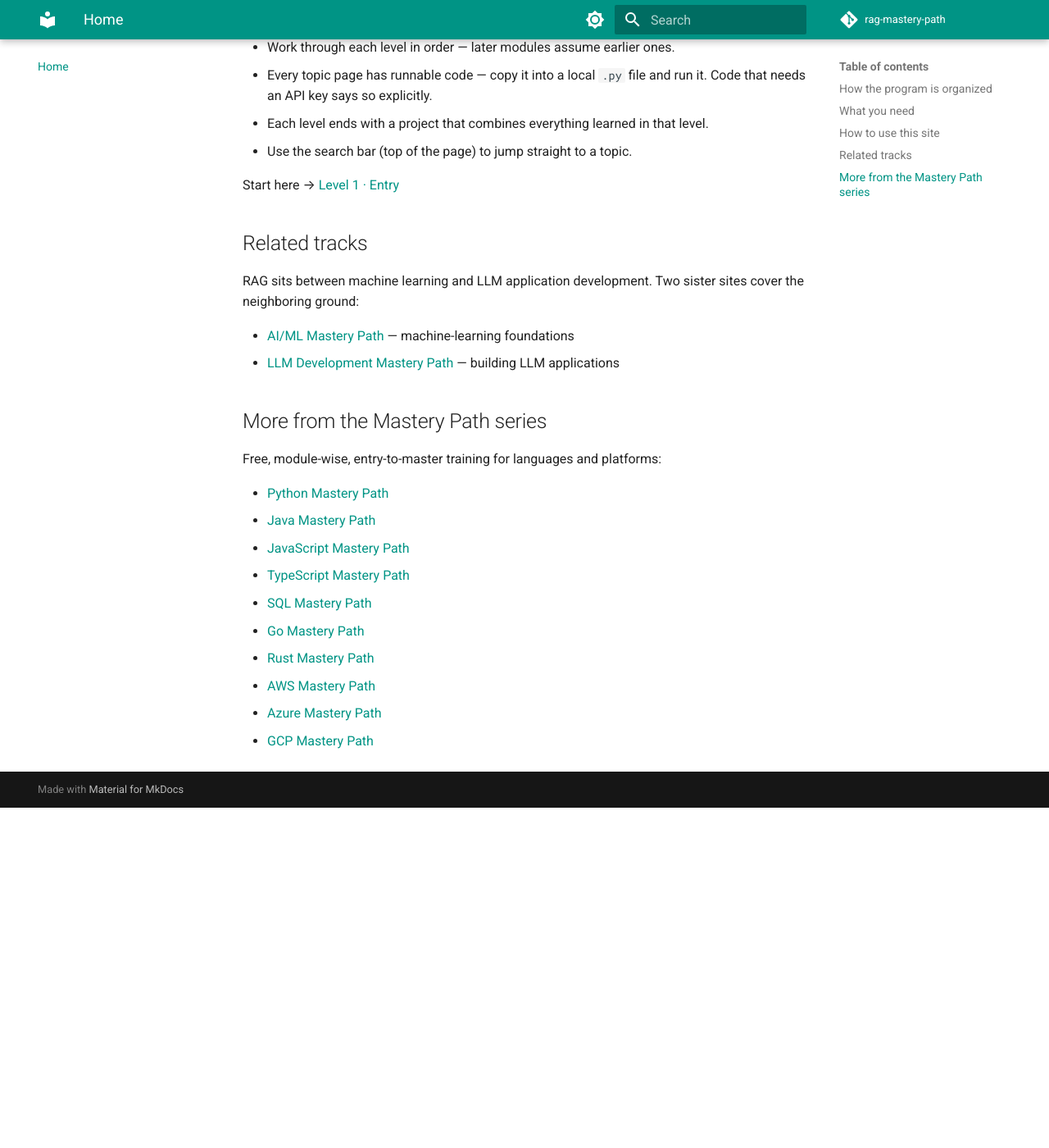
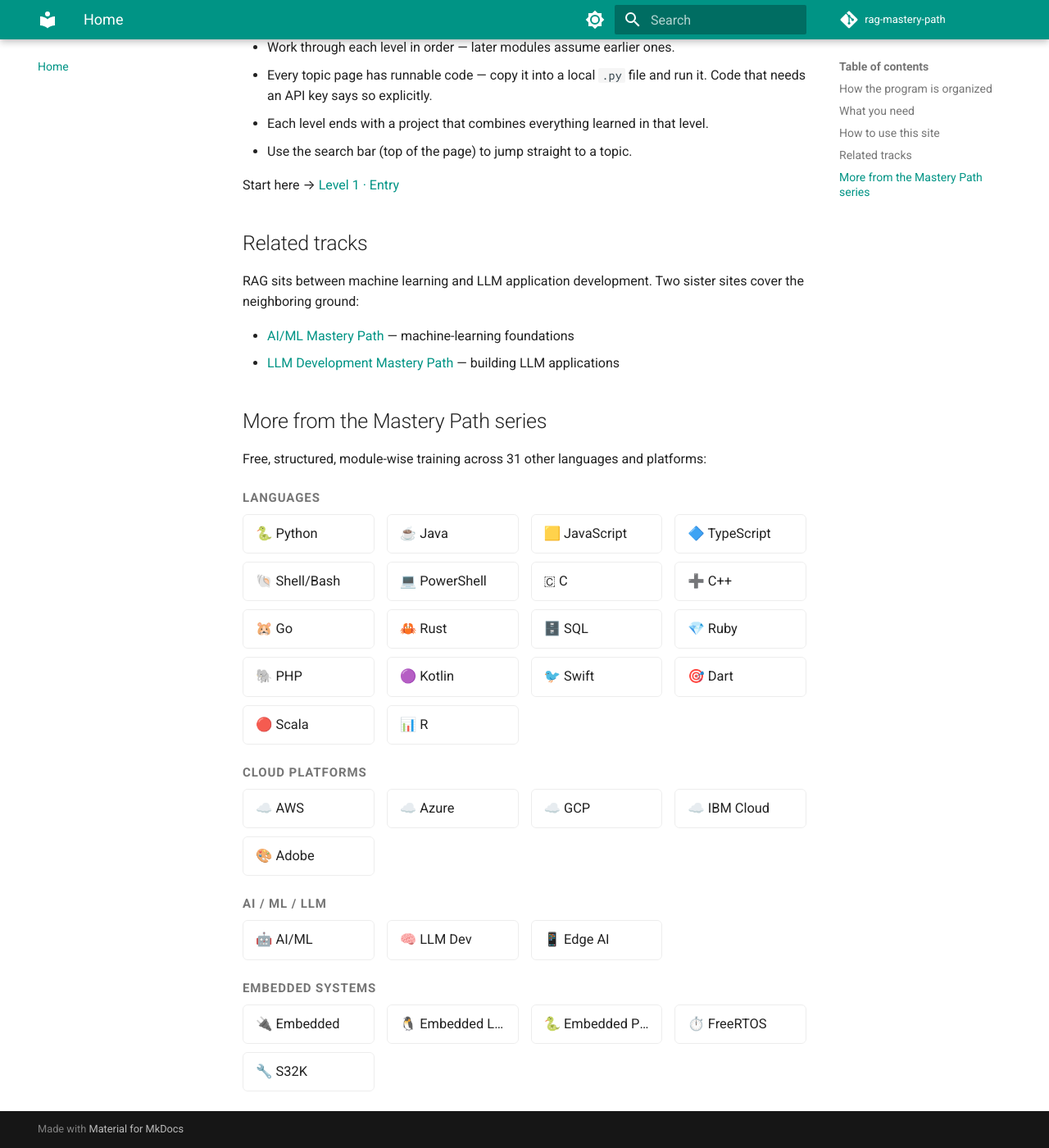
Before and after one commit to SIGILIPELLI/rag-mastery-path, an MkDocs documentation site: the page built from docs/index.md, in a window 1280 px wide and 1400 px high, scrolled down 1138 px. Shown: the whole window at 82% size. Built offline with MkDocs 1.6.1 and Material for MkDocs 9.7.7, drawn with Linux system fonts in a browser that asks for light colours; comment, search, counter and statistics services are not loaded; before the commit the page ends 2123 px from its top, so only the background shows below that.

Commit message:
Update cross-links: multi-column grid across all Mastery Path sites
Co-Authored-By: Claude Sonnet 5 <noreply@anthropic.com>

```diff
--- a/docs/index.md
+++ b/docs/index.md
@@ -50,15 +50,50 @@ sites cover the neighboring ground:
 
 ## More from the Mastery Path series
 
-Free, module-wise, entry-to-master training for languages and platforms:
+Free, structured, module-wise training across 31 other languages and platforms:
 
-- [Python Mastery Path](https://sigilipelli.github.io/python-mastery-path/)
-- [Java Mastery Path](https://sigilipelli.github.io/java-mastery-path/)
-- [JavaScript Mastery Path](https://sigilipelli.github.io/javascript-mastery-path/)
-- [TypeScript Mastery Path](https://sigilipelli.github.io/typescript-mastery-path/)
-- [SQL Mastery Path](https://sigilipelli.github.io/sql-mastery-path/)
-- [Go Mastery Path](https://sigilipelli.github.io/go-mastery-path/)
-- [Rust Mastery Path](https://sigilipelli.github.io/rust-mastery-path/)
-- [AWS Mastery Path](https://sigilipelli.github.io/aws-mastery-path/)
-- [Azure Mastery Path](https://sigilipelli.github.io/azure-mastery-path/)
-- [GCP Mastery Path](https://sigilipelli.github.io/gcp-mastery-path/)
+<div class="mastery-grid-wrap">
+<p class="mastery-grid-category">Languages</p>
+<div class="mastery-grid">
+  <a href="https://sigilipelli.github.io/python-mastery-path/">🐍 Python</a>
+  <a href="https://sigilipelli.github.io/java-mastery-path/">☕ Java</a>
+  <a href="https://sigilipelli.github.io/javascript-mastery-path/">🟨 JavaScript</a>
+  <a href="https://sigilipelli.github.io/typescript-mastery-path/">🔷 TypeScript</a>
+  <a href="https://sigilipelli.github.io/shell-mastery-path/">🐚 Shell/Bash</a>
+  <a href="https://sigilipelli.github.io/powershell-mastery-path/">💻 PowerShell</a>
+  <a href="https://sigilipelli.github.io/c-mastery-path/">🇨 C</a>
+  <a href="https://sigilipelli.github.io/cpp-mastery-path/">➕ C++</a>
+  <a href="https://sigilipelli.github.io/go-mastery-path/">🐹 Go</a>
+  <a href="https://sigilipelli.github.io/rust-mastery-path/">🦀 Rust</a>
+  <a href="https://sigilipelli.github.io/sql-mastery-path/">🗄️ SQL</a>
+  <a href="https://sigilipelli.github.io/ruby-mastery-path/">💎 Ruby</a>
+  <a href="https://sigilipelli.github.io/php-mastery-path/">🐘 PHP</a>
+  <a href="https://sigilipelli.github.io/kotlin-mastery-path/">🟣 Kotlin</a>
+  <a href="https://sigilipelli.github.io/swift-mastery-path/">🐦 Swift</a>
+  <a href="https://sigilipelli.github.io/dart-mastery-path/">🎯 Dart</a>
+  <a href="https://sigilipelli.github.io/scala-mastery-path/">🔴 Scala</a>
+  <a href="https://sigilipelli.github.io/r-mastery-path/">📊 R</a>
+</div>
+<p class="mastery-grid-category">Cloud Platforms</p>
+<div class="mastery-grid">
+  <a href="https://sigilipelli.github.io/aws-mastery-path/">☁️ AWS</a>
+  <a href="https://sigilipelli.github.io/azure-mastery-path/">☁️ Azure</a>
+  <a href="https://sigilipelli.github.io/gcp-mastery-path/">☁️ GCP</a>
+  <a href="https://sigilipelli.github.io/ibm-cloud-mastery-path/">☁️ IBM Cloud</a>
+  <a href="https://sigilipelli.github.io/adobe-mastery-path/">🎨 Adobe</a>
+</div>
+<p class="mastery-grid-category">AI / ML / LLM</p>
+<div class="mastery-grid">
+  <a href="https://sigilipelli.github.io/ai-ml-mastery-path/">🤖 AI/ML</a>
+  <a href="https://sigilipelli.github.io/llm-dev-mastery-path/">🧠 LLM Dev</a>
+  <a href="https://sigilipelli.github.io/edge-ai-mastery-path/">📱 Edge AI</a>
+</div>
+<p class="mastery-grid-category">Embedded Systems</p>
+<div class="mastery-grid">
+  <a href="https://sigilipelli.github.io/embedded-mastery-path/">🔌 Embedded</a>
+  <a href="https://sigilipelli.github.io/embedded-linux-mastery-path/">🐧 Embedded Linux</a>
+  <a href="https://sigilipelli.github.io/embedded-python-mastery-path/">🐍 Embedded Python</a>
+  <a href="https://sigilipelli.github.io/freertos-mastery-path/">⏱️ FreeRTOS</a>
+  <a href="https://sigilipelli.github.io/s32k-mastery-path/">🔧 S32K</a>
+</div>
+</div>
--- a/docs/stylesheets/extra.css
+++ b/docs/stylesheets/extra.css
@@ -11,3 +11,40 @@
   background: var(--md-primary-fg-color);
   color: var(--md-primary-bg-color);
 }
+
+/* mastery-grid cross-link styles */
+.mastery-grid-category {
+  font-weight: 600;
+  margin-top: 1.1rem;
+  margin-bottom: 0.4rem;
+  font-size: 0.75rem;
+  text-transform: uppercase;
+  letter-spacing: 0.06em;
+  color: var(--md-default-fg-color--light);
+}
+
+.mastery-grid {
+  display: grid;
+  grid-template-columns: repeat(auto-fill, minmax(160px, 1fr));
+  gap: 0.5rem 0.75rem;
+  margin: 0 0 1rem;
+}
+
+.mastery-grid a {
+  display: block;
+  padding: 0.5rem 0.75rem;
+  border: 1px solid var(--md-default-fg-color--lightest);
+  border-radius: 0.3rem;
+  text-decoration: none !important;
+  color: var(--md-default-fg-color) !important;
+  font-size: 0.82rem;
+  white-space: nowrap;
+  overflow: hidden;
+  text-overflow: ellipsis;
+  transition: background-color 0.15s ease, border-color 0.15s ease;
+}
+
+.mastery-grid a:hover {
+  background-color: var(--md-accent-fg-color--transparent);
+  border-color: var(--md-accent-fg-color);
+}
```
